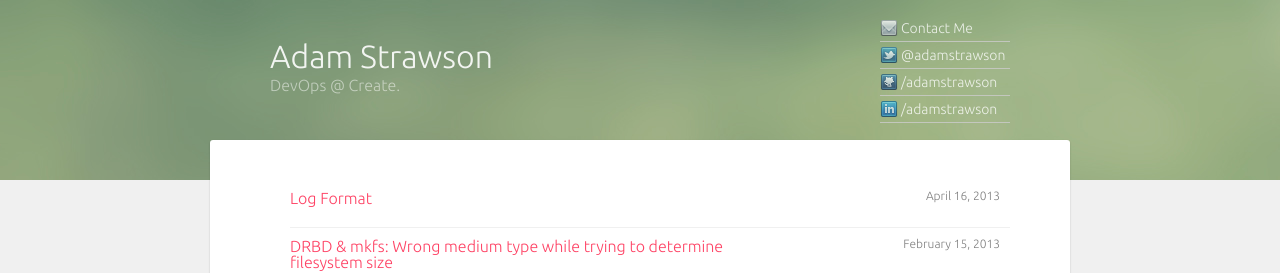
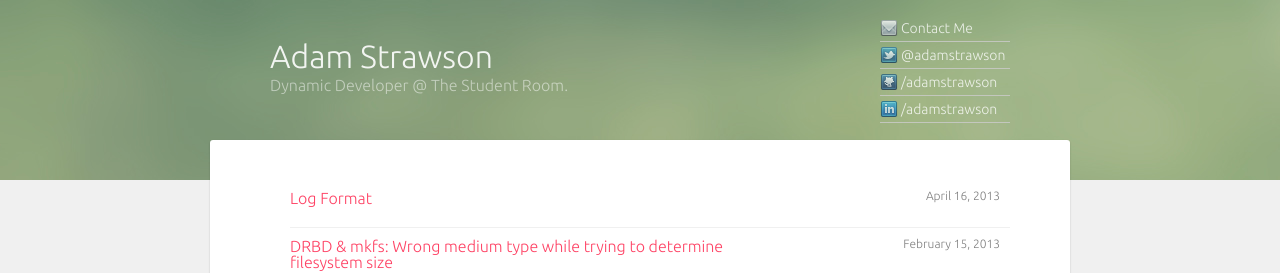
Before and after one commit to adamstrawson/adamstrawson.github.com, a Jekyll site: the page built from index.html, in a window 1280 px wide. Shown: the top 273 px of the page. Built offline with Jekyll 4.4.1, drawn with Linux system fonts in a browser that asks for light colours; Markdown is read by kramdown in place of the engine named in the settings; comment, search, counter and statistics services are not loaded.

Commit message:
Update default.html

```diff
--- a/_layouts/default.html
+++ b/_layouts/default.html
@@ -37,7 +37,7 @@
                 <div class="name">
                     <a href="/">
                         <h1>Adam Strawson</h1>
-                        <h2>DevOps @ Create.</h2>
+                        <h2>Dynamic Developer @ The Student Room.</h2>
                     </a>
                 </div>
                 <div class="social">
```
